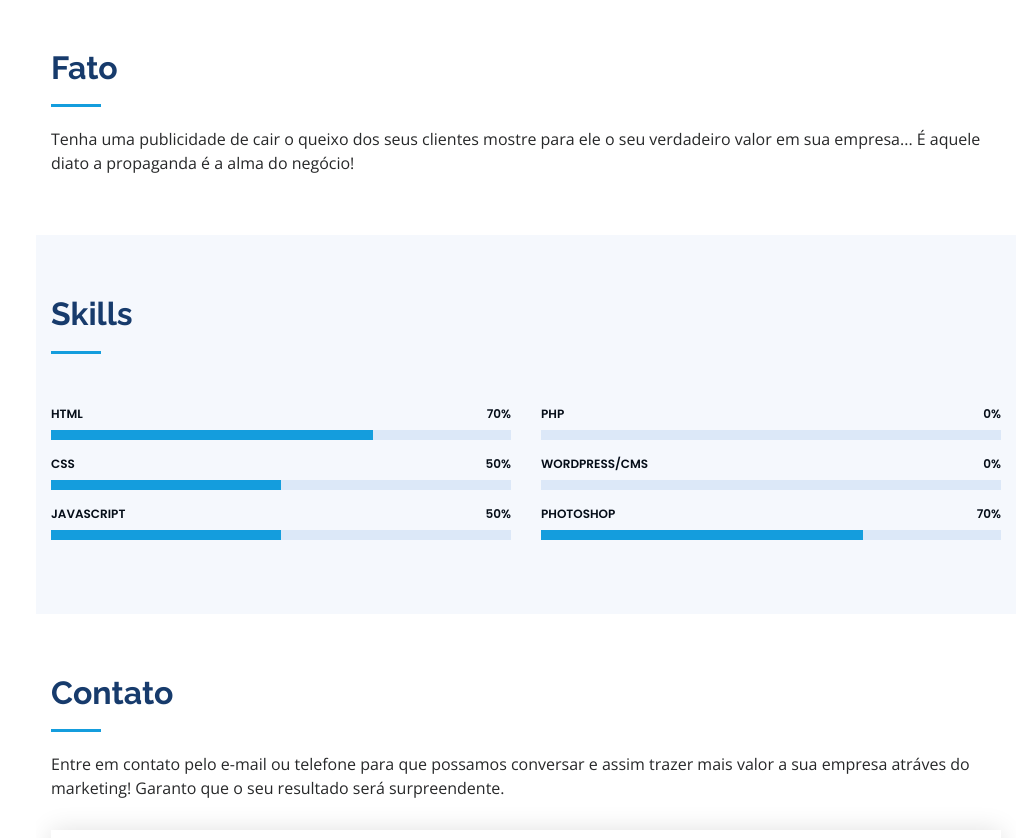
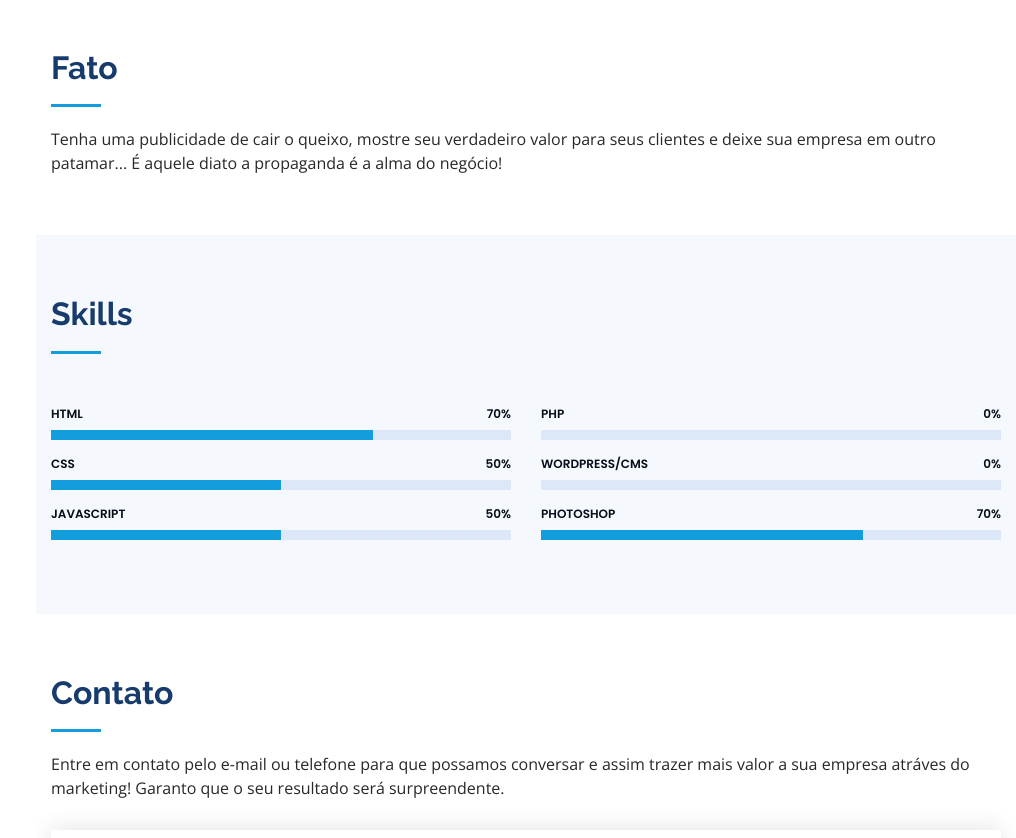
Before and after one commit to luismateusfaria/portfolio, a plain HTML site: page index.html in a window 1280 px wide. Shown: the part 3120-3958 px from the top of the page, without its empty margins (264-1280 px from the left). Drawn offline with nearby package versions, Linux system fonts and the light colour scheme.

Commit message:
Update index.html

```diff
--- a/index.html
+++ b/index.html
@@ -292,7 +292,7 @@
 
         <div class="section-title">
           <h2>Fato</h2>
-          <p>Tenha uma publicidade de cair o queixo dos seus clientes mostre para ele o seu verdadeiro valor em sua empresa... É aquele diato a propaganda é a alma do negócio!</p>
+          <p>Tenha uma publicidade de cair o queixo, mostre seu verdadeiro valor para seus clientes e deixe sua empresa em outro patamar... É aquele diato a propaganda é a alma do negócio!</p>
         </div>
 <!--
         <div class="row no-gutters">
```
